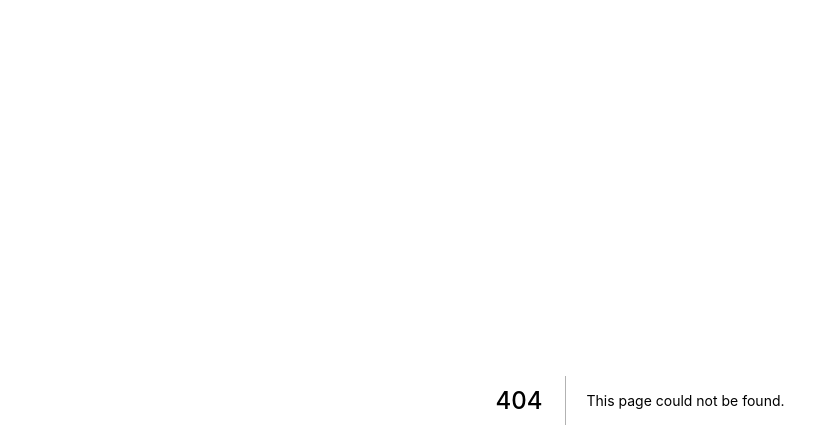
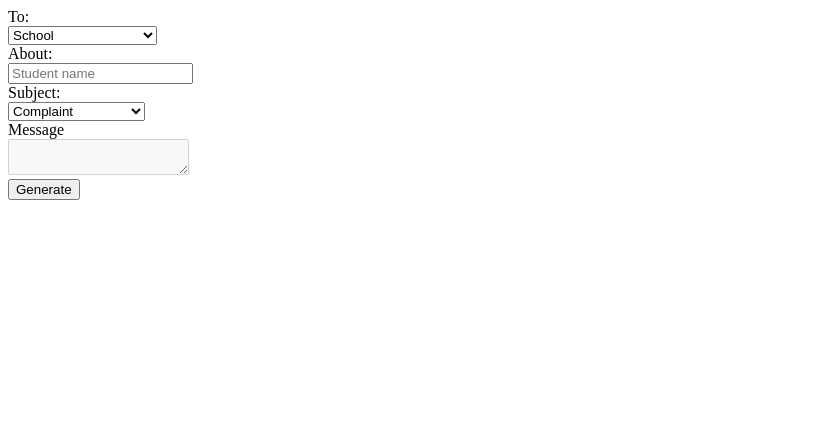
Before and after one commit to sunnytran/student-complaints, a Next.js app: page /generate in a window 1280 px wide. Before the commit this address had no page. Shown: the top 448 px of the page, without its empty margins (0-839 px from the left). Built offline with nearby package versions, Linux system fonts and the light colour scheme.

Commit message:
todo.txt

```diff
--- /dev/null
+++ b/components/TextArea.js
@@ -0,0 +1,21 @@
+
+class TextArea extends React.Component {
+
+    constructor(props) {
+        super(props);
+    }
+
+    render() {
+        return (
+            <div class="field">
+            <label class="label">{this.props.label}</label>
+              <div class="control">
+                <textarea class="textarea is-medium" disabled={this.props.disabled}></textarea>
+              </div>
+          </div>
+        );
+    }
+
+}
+
+export default TextArea;
--- /dev/null
+++ b/pages/generate.js
@@ -0,0 +1,53 @@
+
+import Dropdown from '../components/Dropdown'
+import TextInput from '../components/TextInput'
+import EmailStyledField from '../components/EmailStyledField';
+import TextArea from '../components/TextArea';
+
+class Generate extends React.Component {
+
+  constructor(props) {
+    super(props);
+
+    this.state = {
+      schools: [
+        "University of Houston",
+        "University of Texas"
+      ],
+      complaints: [
+        "Racist remarks",
+        "Misconduct",
+        "Sexual harassment"
+      ]
+    }
+  }
+
+  render() {
+
+    return (
+      <div>
+        <EmailStyledField label="To:">
+          <Dropdown label="School" list={this.state.schools}></Dropdown>
+        </EmailStyledField>
+
+        <EmailStyledField label="About:">
+          <TextInput label="Student name"></TextInput>
+        </EmailStyledField>
+        <EmailStyledField label="Subject:">
+          <Dropdown label="Complaint" list={this.state.complaints}></Dropdown>
+        </EmailStyledField>
+
+        <TextArea label="Message" disabled={true}></TextArea>
+
+        <div class="buttons is-right">
+          <button class="button is-link">
+            Generate
+          </button>
+        </div>
+      </div>
+    )
+  }
+
+}
+
+export default Generate;
```
Also changed, not shown: pages/index.js (+3 -25 lines), todo.txt (added).
